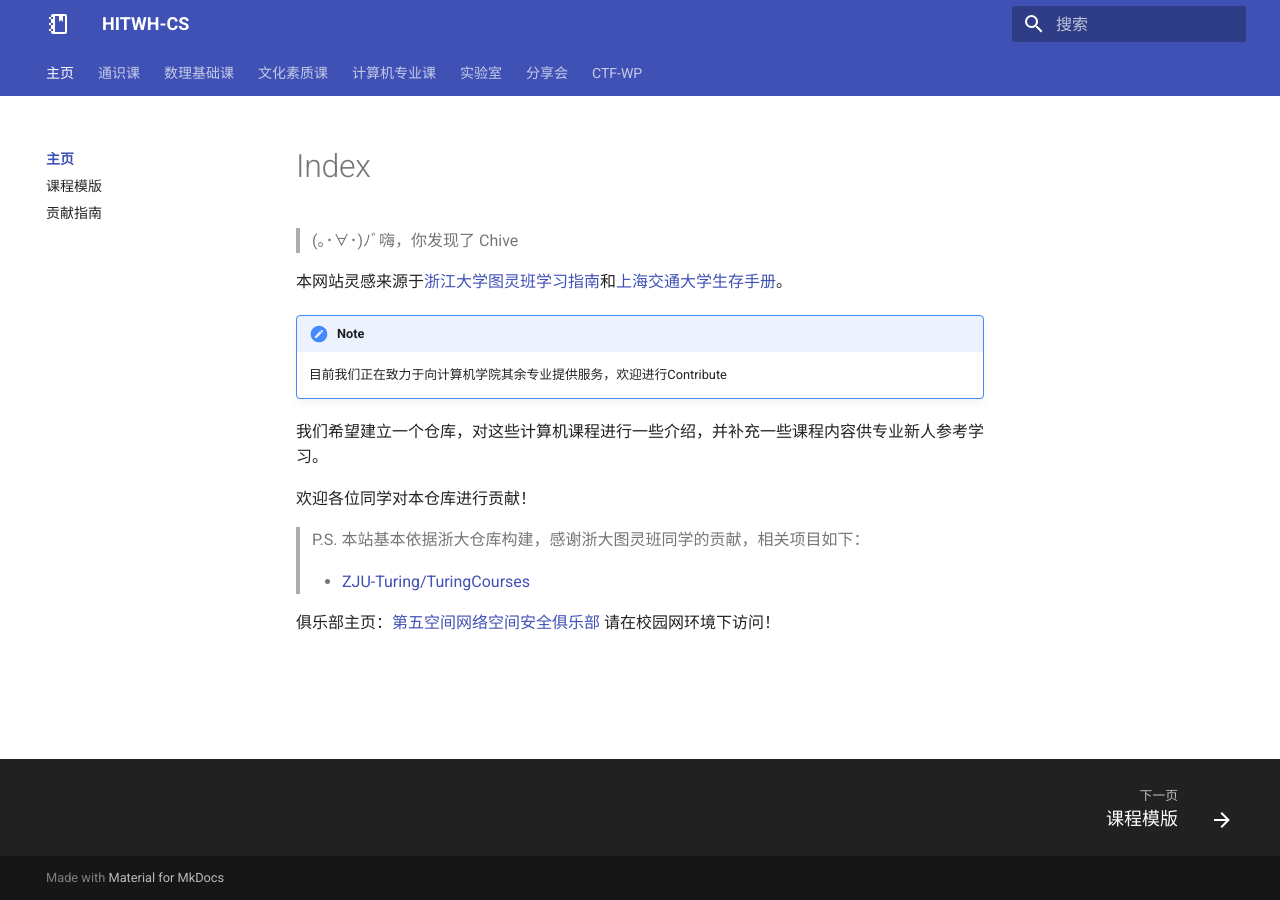
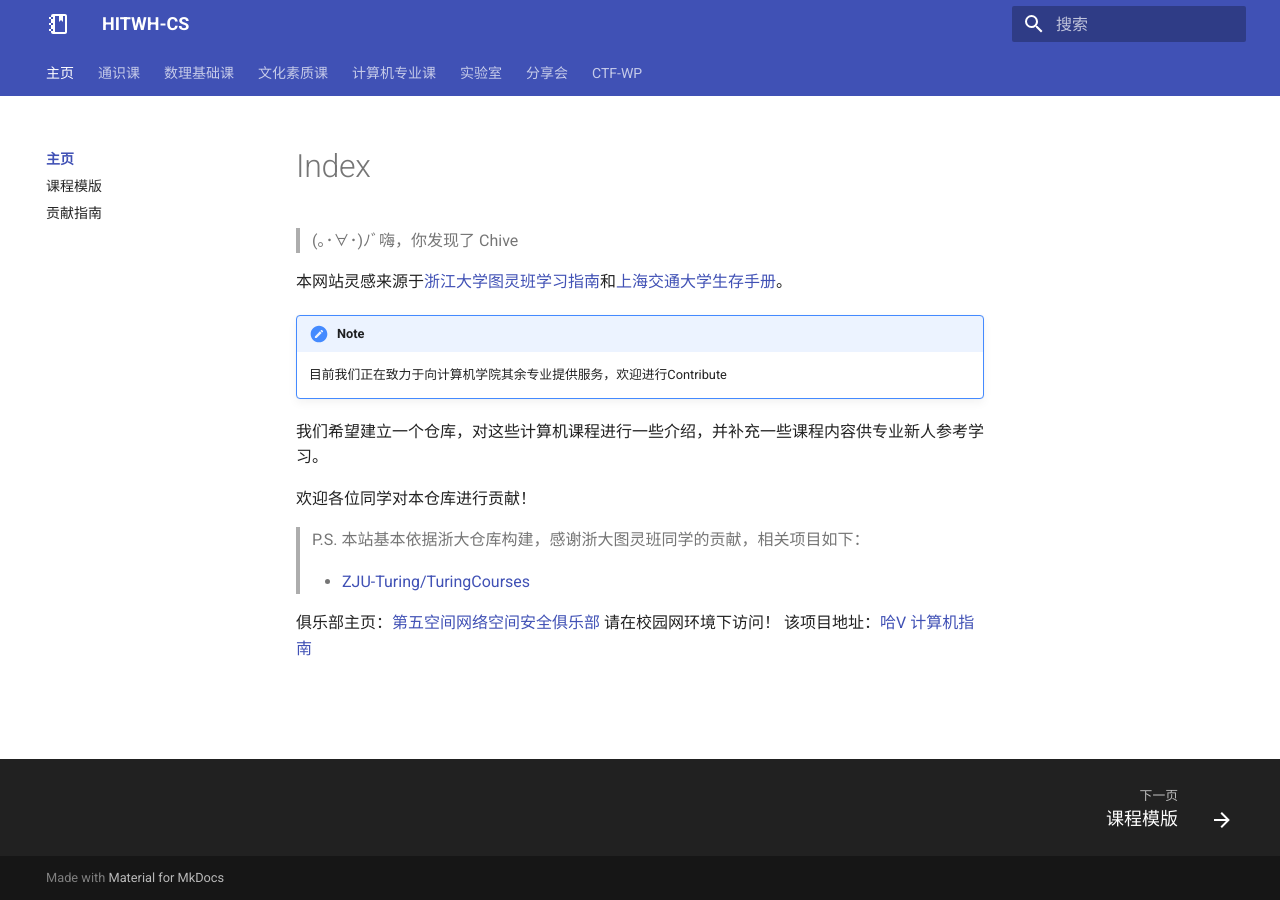
Before and after one commit to Fifth-Space/HITWH-CS, an MkDocs documentation site: the page built from docs/index.md, in a window 1280 px wide. Built offline with MkDocs 1.6.1 and Material for MkDocs 9.7.7, drawn with Linux system fonts in a browser that asks for light colours.

Commit message:
Update index.md

```diff
--- a/docs/index.md
+++ b/docs/index.md
@@ -15,3 +15,4 @@
 > - [ZJU-Turing/TuringCourses](https://github.com/ZJU-Turing/TuringCourses/)
 
 俱乐部主页：[第五空间网络空间安全俱乐部](https://chive.vaa.la/) 请在校园网环境下访问！
+该项目地址：[哈V 计算机指南](https://fifth-space.github.io/HITWH-CS/)
```
